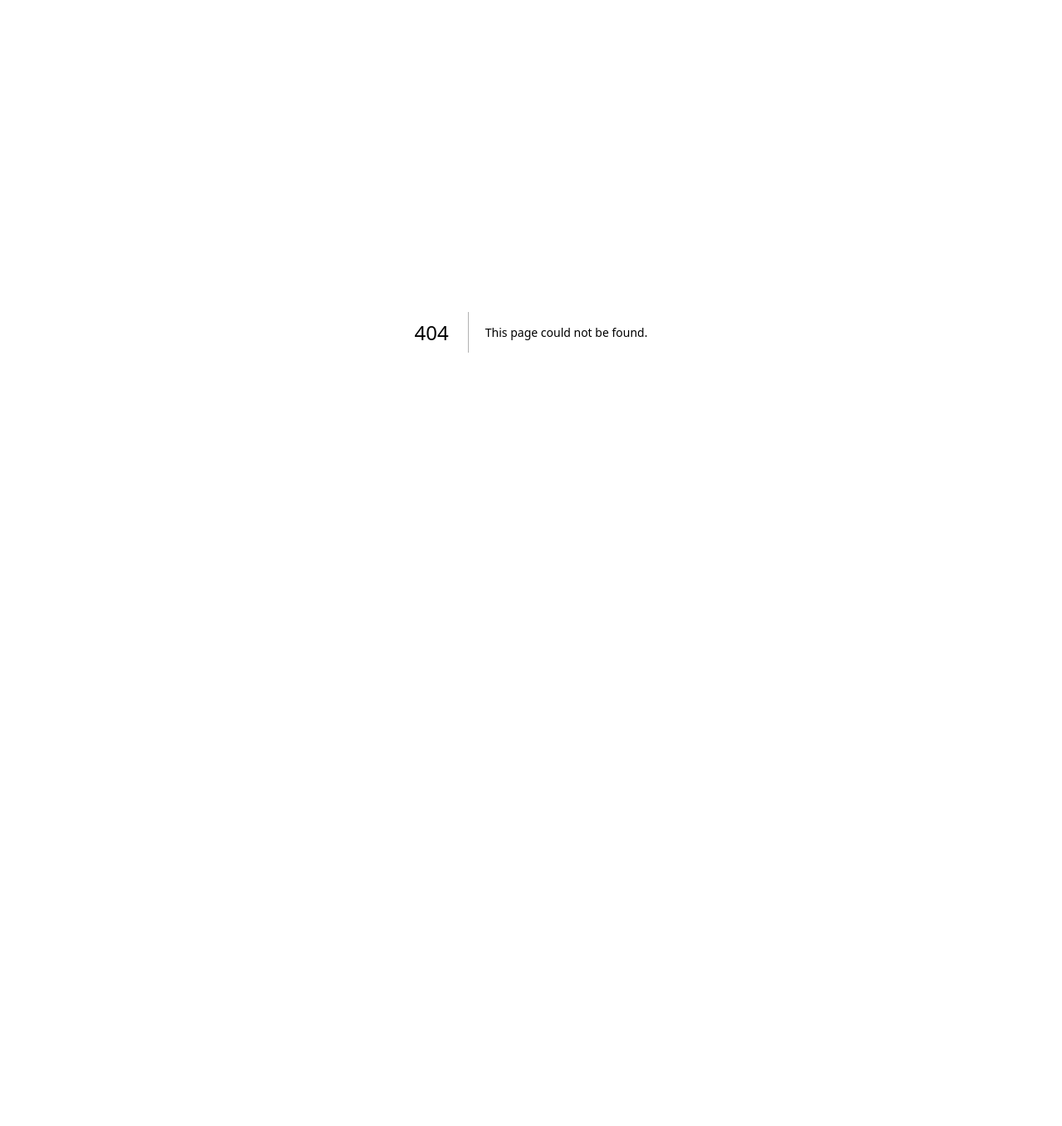
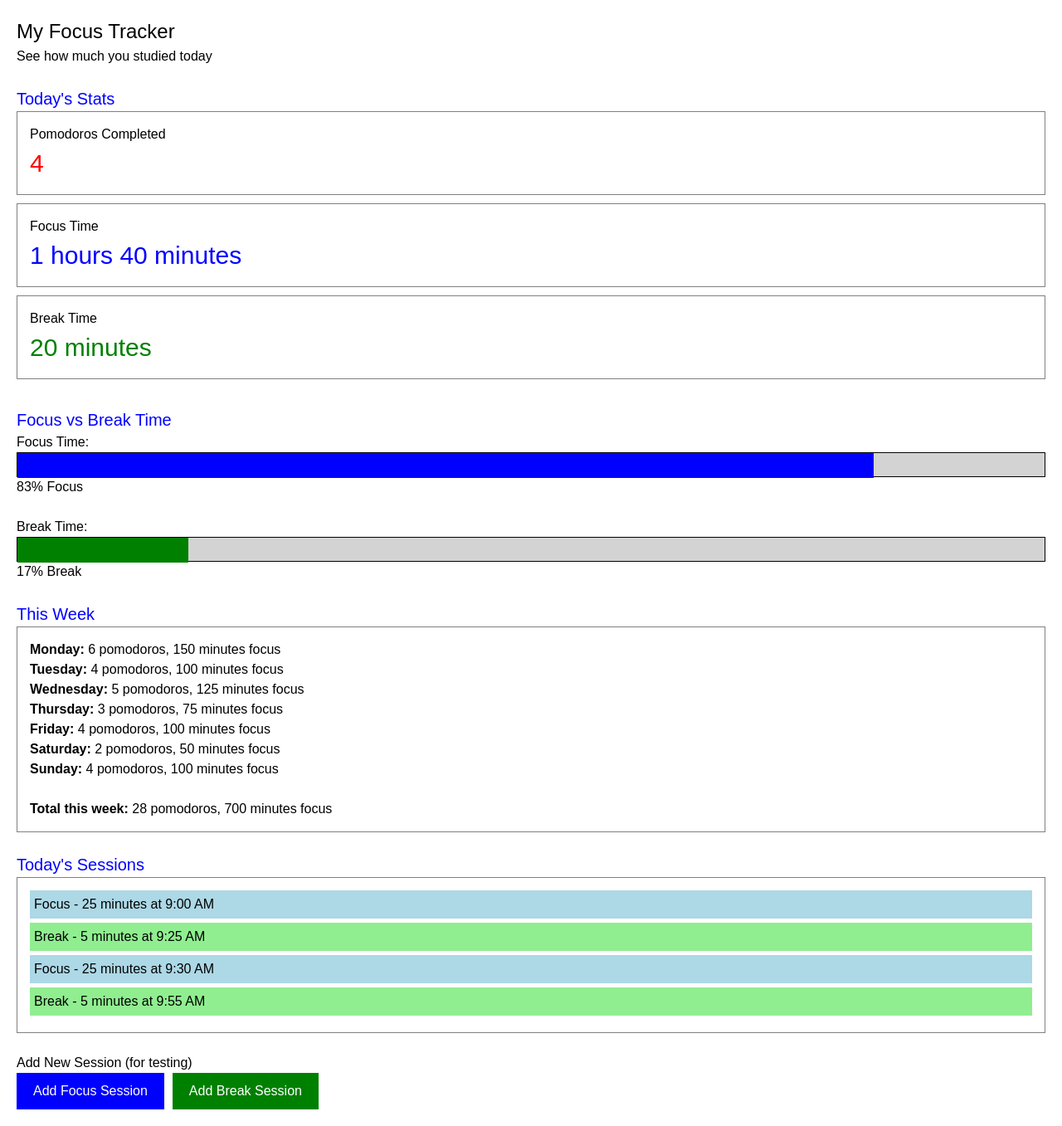
Before and after one commit to samiranaahee/pulse-planner, a Next.js app: page /fbtracking in a window 1280 px wide. Before the commit this address had no page. Shown: the whole page at 83% size. Before the commit the page ends 800 px from the top, so only its background shows below. Built offline with nearby package versions, Linux system fonts and the light colour scheme.

Commit message:
Tracking

```diff
--- /dev/null
+++ b/src/app/fbtracking/page.js
@@ -0,0 +1,244 @@
+"use client";
+import React, { useState } from "react";
+
+const FocusTracker = () => {
+  // Simple state to track sessions
+  const [pomodoroCount, setPomodoroCount] = useState(4);
+  const [focusMinutes, setFocusMinutes] = useState(100);
+  const [breakMinutes, setBreakMinutes] = useState(20);
+
+  // List of today's sessions
+  const [sessions, setSessions] = useState([
+    "Focus - 25 minutes at 9:00 AM",
+    "Break - 5 minutes at 9:25 AM",
+    "Focus - 25 minutes at 9:30 AM",
+    "Break - 5 minutes at 9:55 AM",
+  ]);
+
+  // Add a new session
+  const addFocusSession = () => {
+    setPomodoroCount(pomodoroCount + 1);
+    setFocusMinutes(focusMinutes + 25);
+    setSessions([
+      ...sessions,
+      `Focus - 25 minutes at ${new Date().toLocaleTimeString()}`,
+    ]);
+  };
+
+  const addBreakSession = () => {
+    setBreakMinutes(breakMinutes + 5);
+    setSessions([
+      ...sessions,
+      `Break - 5 minutes at ${new Date().toLocaleTimeString()}`,
+    ]);
+  };
+
+  // Convert minutes to hours and minutes
+  const formatTime = (minutes) => {
+    const hours = Math.floor(minutes / 60);
+    const mins = minutes % 60;
+    if (hours > 0) {
+      return `${hours} hours ${mins} minutes`;
+    }
+    return `${mins} minutes`;
+  };
+
+  return (
+    <div style={{ padding: "20px", fontFamily: "Arial, sans-serif" }}>
+      {/* Title */}
+      <h1 style={{ color: "black", fontSize: "24px" }}>My Focus Tracker</h1>
+      <p>See how much you studied today</p>
+
+      <br />
+
+      {/* Today's Numbers */}
+      <div>
+        <h2 style={{ color: "blue", fontSize: "20px" }}>Today's Stats</h2>
+
+        <div
+          style={{
+            border: "1px solid gray",
+            padding: "15px",
+            marginBottom: "10px",
+          }}
+        >
+          <h3>Pomodoros Completed</h3>
+          <p style={{ fontSize: "30px", color: "red" }}>{pomodoroCount}</p>
+        </div>
+
+        <div
+          style={{
+            border: "1px solid gray",
+            padding: "15px",
+            marginBottom: "10px",
+          }}
+        >
+          <h3>Focus Time</h3>
+          <p style={{ fontSize: "30px", color: "blue" }}>
+            {formatTime(focusMinutes)}
+          </p>
+        </div>
+
+        <div
+          style={{
+            border: "1px solid gray",
+            padding: "15px",
+            marginBottom: "10px",
+          }}
+        >
+          <h3>Break Time</h3>
+          <p style={{ fontSize: "30px", color: "green" }}>
+            {formatTime(breakMinutes)}
+          </p>
+        </div>
+      </div>
+
+      <br />
+
+      {/* Simple Progress Bar */}
+      <div>
+        <h2 style={{ color: "blue", fontSize: "20px" }}>Focus vs Break Time</h2>
+
+        <p>Focus Time:</p>
+        <div
+          style={{
+            width: "100%",
+            height: "30px",
+            backgroundColor: "lightgray",
+            border: "1px solid black",
+          }}
+        >
+          <div
+            style={{
+              width: `${(focusMinutes / (focusMinutes + breakMinutes)) * 100}%`,
+              height: "30px",
+              backgroundColor: "blue",
+            }}
+          ></div>
+        </div>
+        <p>
+          {Math.round((focusMinutes / (focusMinutes + breakMinutes)) * 100)}%
+          Focus
+        </p>
+
+        <br />
+
+        <p>Break Time:</p>
+        <div
+          style={{
+            width: "100%",
+            height: "30px",
+            backgroundColor: "lightgray",
+            border: "1px solid black",
+          }}
+        >
+          <div
+            style={{
+              width: `${(breakMinutes / (focusMinutes + breakMinutes)) * 100}%`,
+              height: "30px",
+              backgroundColor: "green",
+            }}
+          ></div>
+        </div>
+        <p>
+          {Math.round((breakMinutes / (focusMinutes + breakMinutes)) * 100)}%
+          Break
+        </p>
+      </div>
+
+      <br />
+
+      {/* This Week */}
+      <div>
+        <h2 style={{ color: "blue", fontSize: "20px" }}>This Week</h2>
+
+        <div style={{ border: "1px solid gray", padding: "15px" }}>
+          <p>
+            <strong>Monday:</strong> 6 pomodoros, 150 minutes focus
+          </p>
+          <p>
+            <strong>Tuesday:</strong> 4 pomodoros, 100 minutes focus
+          </p>
+          <p>
+            <strong>Wednesday:</strong> 5 pomodoros, 125 minutes focus
+          </p>
+          <p>
+            <strong>Thursday:</strong> 3 pomodoros, 75 minutes focus
+          </p>
+          <p>
+            <strong>Friday:</strong> 4 pomodoros, 100 minutes focus
+          </p>
+          <p>
+            <strong>Saturday:</strong> 2 pomodoros, 50 minutes focus
+          </p>
+          <p>
+            <strong>Sunday:</strong> 4 pomodoros, 100 minutes focus
+          </p>
+
+          <br />
+          <p>
+            <strong>Total this week:</strong> 28 pomodoros, 700 minutes focus
+          </p>
+        </div>
+      </div>
+
+      <br />
+
+      {/* Session List */}
+      <div>
+        <h2 style={{ color: "blue", fontSize: "20px" }}>Today's Sessions</h2>
+
+        <div style={{ border: "1px solid gray", padding: "15px" }}>
+          {sessions.map((session, index) => (
+            <p
+              key={index}
+              style={{
+                padding: "5px",
+                backgroundColor: session.includes("Focus")
+                  ? "lightblue"
+                  : "lightgreen",
+                marginBottom: "5px",
+              }}
+            >
+              {session}
+            </p>
+          ))}
+        </div>
+      </div>
+
+      <br />
+
+      {/* Test Buttons */}
+      <div>
+        <h2>Add New Session (for testing)</h2>
+
+        <button
+          onClick={addFocusSession}
+          style={{
+            padding: "10px 20px",
+            backgroundColor: "blue",
+            color: "white",
+            fontSize: "16px",
+            marginRight: "10px",
+          }}
+        >
+          Add Focus Session
+        </button>
+
+        <button
+          onClick={addBreakSession}
+          style={{
+            padding: "10px 20px",
+            backgroundColor: "green",
+            color: "white",
+            fontSize: "16px",
+          }}
+        >
+          Add Break Session
+        </button>
+      </div>
+    </div>
+  );
+};
+
+export default FocusTracker;
```
